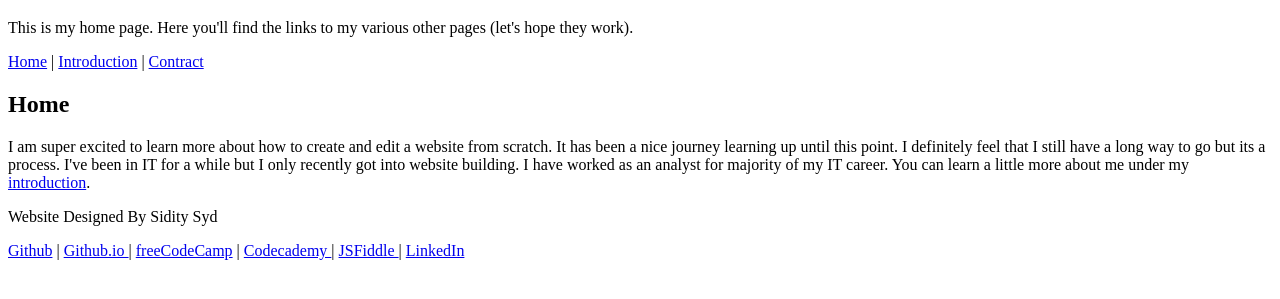
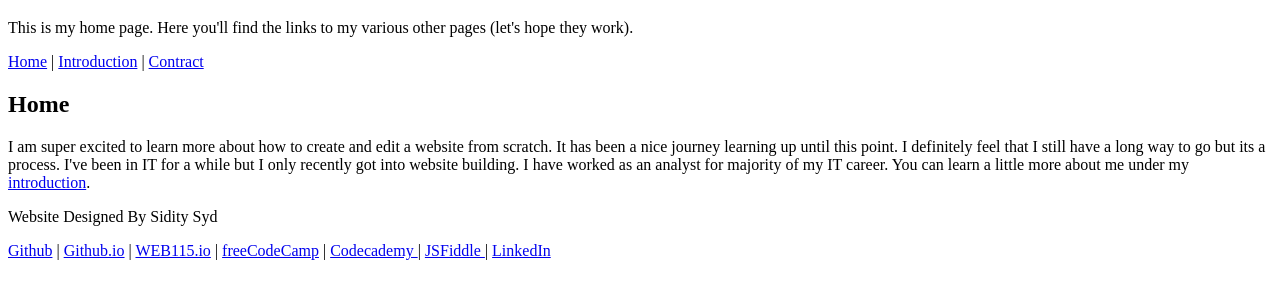
Before and after one commit to siditysyd/siditysyd.github.io, a plain HTML site: page Web115/Index.html in a window 1280 px wide. Shown: the part 61-360 px from the top of the page. Drawn offline with Linux system fonts and the light colour scheme.

Commit message:
Update Index.html

```diff
--- a/Web115/Index.html
+++ b/Web115/Index.html
@@ -34,5 +34,5 @@
     <div class="container">
       <p>Website Designed By Sidity Syd</p>
 
-	  <a href=https://github.com/siditysyd>Github</a> | <a href= https://github.com/siditysyd/WEB115> Github.io </a>| <a href= https://www.freecodecamp.org/SereneSydnee>freeCodeCamp</a> | <a href= https://www.codecademy.com/profiles/SereneSydnee>Codecademy </a> | <a href= https://jsfiddle.net/u/SereneSydnee/fiddles/>JSFiddle </a> | <a href=https://www.linkedin.com/in/sydnee-verbal/>LinkedIn </a>
+	  <a href=https://github.com/siditysyd>Github</a> | <a href="https://github.com/siditysyd/siditysyd.github.io">Github.io</a> | <a href="https://github.com/siditysyd/siditysyd.github.io/tree/main/Web115">WEB115.io</a> | <a href= https://www.freecodecamp.org/SereneSydnee>freeCodeCamp</a> | <a href= https://www.codecademy.com/profiles/SereneSydnee>Codecademy </a> | <a href= https://jsfiddle.net/u/SereneSydnee/fiddles/>JSFiddle </a> | <a href=https://www.linkedin.com/in/sydnee-verbal/>LinkedIn </a>
 </html>
```
